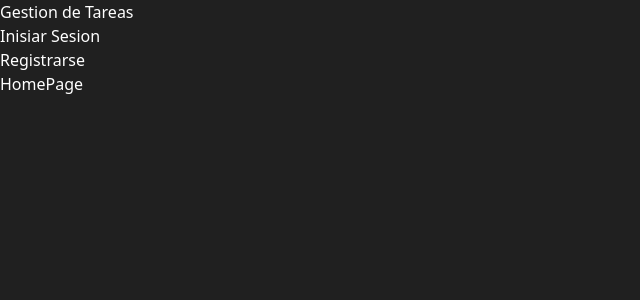
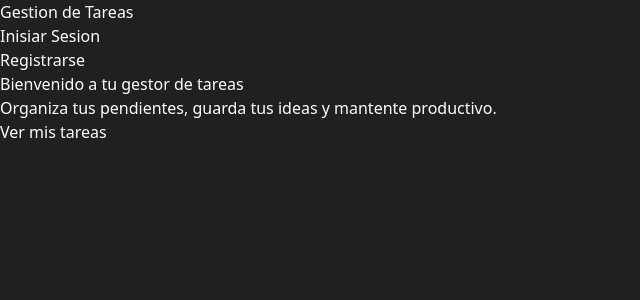
Before and after one commit to EdwarSuarezQ/task-manager-frontend, a React (Vite) app: page / in a window 1280 px wide. Shown: the top 300 px of the page, without its empty margins (0-640 px from the left). Built offline with nearby package versions, Linux system fonts and the light colour scheme; no server answers.

Commit message:
Actualizacion de la pagina principar y texto de area de las cards

```diff
--- a/src/components/TaskCard.jsx
+++ b/src/components/TaskCard.jsx
@@ -12,7 +12,7 @@ export function TaskCard({ task }) {
             <header className="flex justify-between">
                 <h1 className="text-2xl font-bold truncate">{task.title}</h1>
             </header>
-            <p className="text-slate-400 my-2 break-words max-h-24 overflow-hidden">{task.description}</p>
+            <p className="text-slate-400 my-2 break-words max-h-24 overflow-hidden whitespace-pre-line">{task.description}</p>
             <div className="flex gap-x-2 items-center flex-wrap">
                 <button
                     className="bg-red-600 hover:bg-red-700 px-2 py-2 rounded-md"
--- a/src/pages/HomePage.jsx
+++ b/src/pages/HomePage.jsx
@@ -1,7 +1,27 @@
+import { useTasks } from "../context/TasksContext";
+
 function HomePage () {
+  const { tasks } = useTasks();
+
   return (
-    <div>
-      HomePage
+    <div className="flex flex-col items-center justify-center h-[calc(100vh-100px)] px-6">
+      <h1 className="text-3xl font-bold text-center text-white mb-4">
+        Bienvenido a tu gestor de tareas
+      </h1>
+      <p className="text-slate-400 text-center mb-6">
+        Organiza tus pendientes, guarda tus ideas y mantente productivo.
+      </p>
+
+      <div className="flex justify-center mb-6">
+        <a href="/tasks" className="bg-blue-600 hover:bg-blue-700 px-4 py-2 rounded-md">
+          Ver mis tareas
+        </a>
+      </div>
+
+      <div className="bg-zinc-800 p-6 rounded-md w-full max-w-2xl">
+
+      </div>
+
     </div>
   );
 }
```
Also changed, not shown: 1 other file (tests, documents, lock files or other folders).
